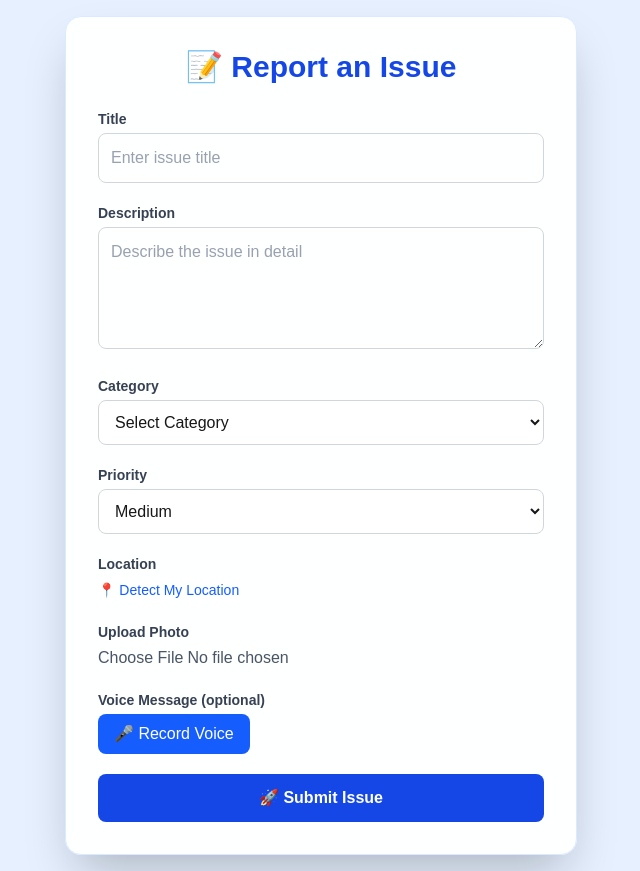
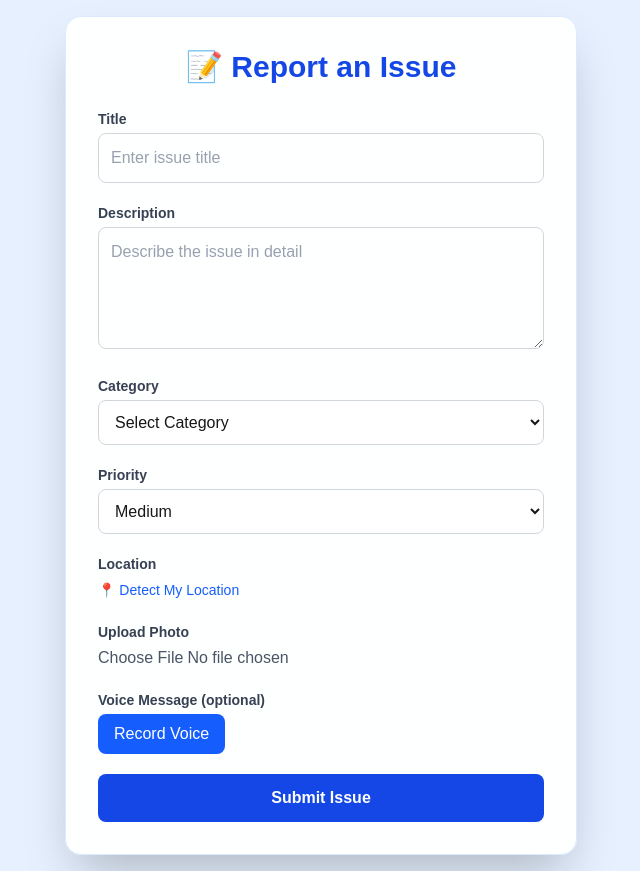
Before and after one commit to AshwinAnand868/civic-issue-reporting-platform, a Next.js app in the folder frontend/: page /report-issue in a window 1280 px wide. Shown: the whole page, without its empty margins (319-959 px from the left). Built offline with nearby package versions, Linux system fonts and the light colour scheme.

Commit message:
style report form

```diff
--- a/frontend/app/report-issue/components/ReportForm.tsx
+++ b/frontend/app/report-issue/components/ReportForm.tsx
@@ -269,7 +269,7 @@ export default function ReportForm() {
                     : "bg-blue-600 text-white hover:bg-blue-700"
                 }`}
               >
-                {recording ? "⏹ Stop Recording" : "🎤 Record Voice"}
+                {recording ? "⏹ Stop Recording" : " Record Voice"}
               </button>
               {recordedAudio && <audio controls src={recordedAudio} className="mt-2 w-full" />}
             </div>
@@ -291,7 +291,7 @@ export default function ReportForm() {
                 Submitting...
               </>
             ) : (
-              "🚀 Submit Issue"
+              "Submit Issue"
             )}
           </button>
         </form>
```
